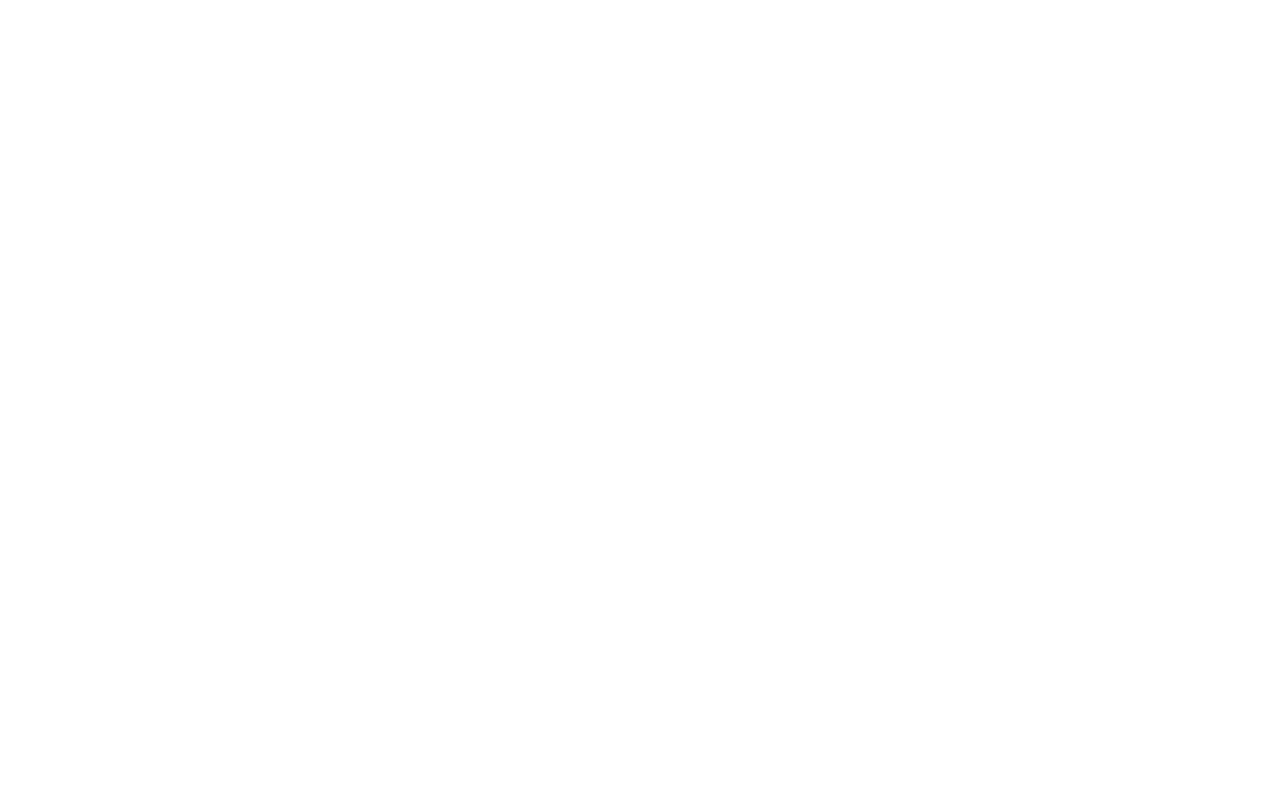
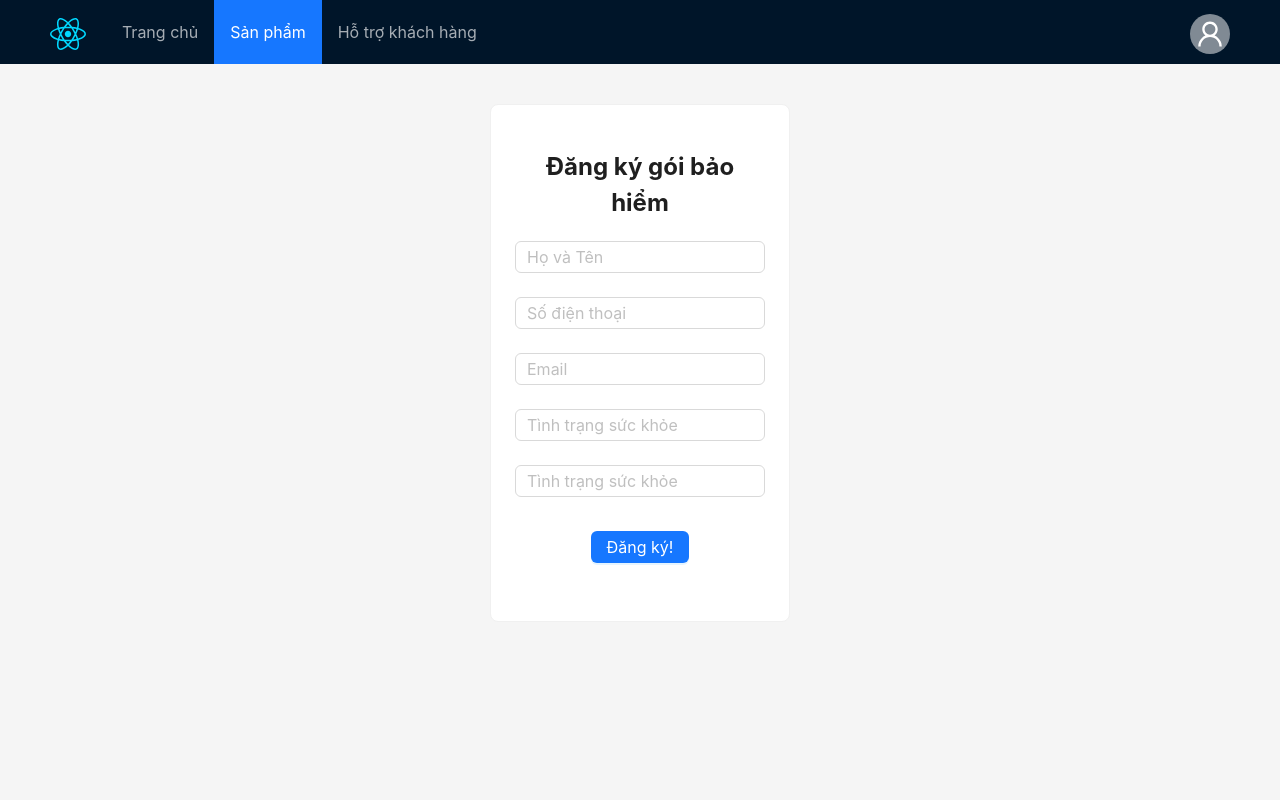
Before and after one commit to nthihongphuc/System-Of-Health-Insurance, a React (Vite) app: page /product/1/register in a window 1280 px wide. Before the commit this address had no page. Shown: the top 800 px of the page. Built offline with nearby package versions, Linux system fonts and the light colour scheme; the HTML template or start-up script is replaced by a standard one.

Commit message:
register insurance page

```diff
--- /dev/null
+++ b/src/pages/RegisterInsurance.jsx
@@ -0,0 +1,103 @@
+// import library here
+import { Form, Input, Button, Row, Card } from "antd";
+import { Link } from "react-router-dom";
+
+// Define Our component
+const RegisterInsurance  = () => {
+  const onFinish = (values) => {
+    console.log(values);
+  };
+
+  return (
+    <Row
+      style={{ width: "100%", textAlign: "center", justifyContent: "center" }}
+    >
+      <Card
+        style={{ margin: 40, width: "100%", maxWidth: 300 }}
+        bodyStyle={{ textAlign: "left" }}
+      >
+        <h2 style={{ textAlign: "center" }}>Đăng ký gói bảo hiểm</h2>
+        <Form
+          name="register-insurance"
+          className="register-insurance-form"
+          initialValues={{
+            remember: true,
+          }}
+          onFinish={onFinish}
+        >
+          <Form.Item
+            name="Họ và Tên"
+            rules={[
+              {
+                required: true,
+                message: "Vui lòng không bỏ trống!",
+              },
+            ]}
+          >
+            <Input placeholder="Họ và Tên" />
+          </Form.Item>
+          <Form.Item
+            name="Số điện thoại"
+            rules={[
+              {
+                required: true,
+                message: "Vui lòng không bỏ trống!",
+              },
+            ]}
+          >
+            <Input placeholder="Số điện thoại" />
+          </Form.Item>
+          <Form.Item
+            name="Email"
+            rules={[
+              {
+                required: true,
+                message: "Vui lòng không bỏ trống!",
+              },
+            ]}
+          >
+            <Input placeholder="Email" />
+          </Form.Item>
+          <Form.Item
+            name="Địa chỉ"
+            rules={[
+              {
+                required: true,
+                message: "Vui lòng không bỏ trống!",
+              },
+            ]}
+          >
+            <Input placeholder="Tình trạng sức khỏe" />
+          </Form.Item>
+            <Form.Item
+            name="Địa chỉ"
+            rules={[
+              {
+                required: true,
+                message: "Vui lòng không bỏ trống!",
+              },
+             ]}
+             >
+             <Input placeholder="Tình trạng sức khỏe" />
+          </Form.Item>
+          <Form.Item style={{ textAlign: "center" }}>
+            <Button
+              type="primary"
+              htmlType="submit"
+              className="login-form-button"
+              style={{ marginTop: 10 }}
+            >
+              Đăng ký!
+            </Button>
+            <div style={{ marginTop: 10 }}>
+              {/*Chưa có tài khoản <Link to="/login">Đăng nhập</Link>*/}
+            </div>
+          </Form.Item>
+        </Form>
+      </Card>
+    </Row>
+  );
+};
+
+// output component
+export default RegisterInsurance;
--- a/src/routes/Router.jsx
+++ b/src/routes/Router.jsx
@@ -11,6 +11,8 @@
 import ProductDetailPage from "../pages/ProductDetailPage";
 import SupportPage from "../pages/SupportPage";
 import ProfileLayout from "../layouts/ProfileLayout";
+import RegisterInsurance from "../pages/RegisterInsurance";
+
 
 const ProfileRouter = () => {
   return (
@@ -39,6 +41,8 @@
           <Route path="/login" element={<LoginPage />} />
           <Route path="/register" element={<RegisterPage />} />
           <Route path="/profile/*" element={<ProfileRouter />} />
+          <Route path="/product/:id/register" element={<RegisterInsurance />} />
+
           {/* <Route path="/profile" element={<ProfilePage />} />
                     <Route path="/profile_update" element={<ProfilePage_update />} />
                     <Route path="/resetpass" element={<ResetPasswordPage/>}/>
```
